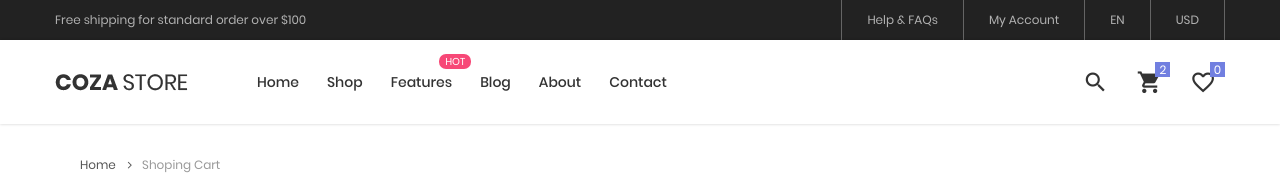
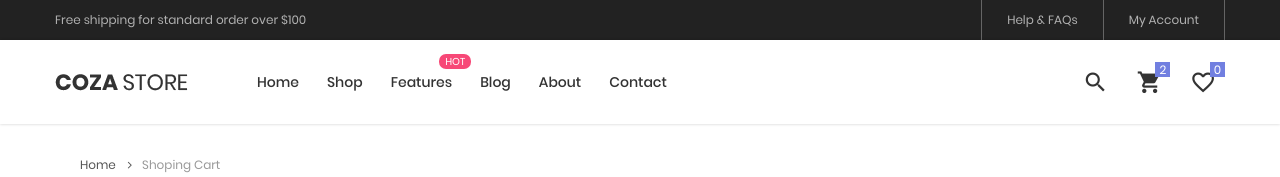
Before and after one commit to opsh4rd/Fashion_Trend-django, a Django app: page /basket/ in a window 1280 px wide. Shown: the top 177 px of the page. Run offline with Django 4.2, Linux system fonts and the light colour scheme; some libraries are stand-ins or nearby versions; some web fonts are replaced.

Commit message:
удалил EN, USD (топ сайта)

```diff
--- a/baskets/templates/baskets/baskets.html
+++ b/baskets/templates/baskets/baskets.html
@@ -49,12 +49,6 @@
                     </a>
                     <a href="#" class="flex-c-m trans-04 p-lr-25">
                         My Account
-                    </a>
-                    <a href="#" class="flex-c-m trans-04 p-lr-25">
-                        EN
-                    </a>
-                    <a href="#" class="flex-c-m trans-04 p-lr-25">
-                        USD
                     </a>
                 </div>
             </div>
```
